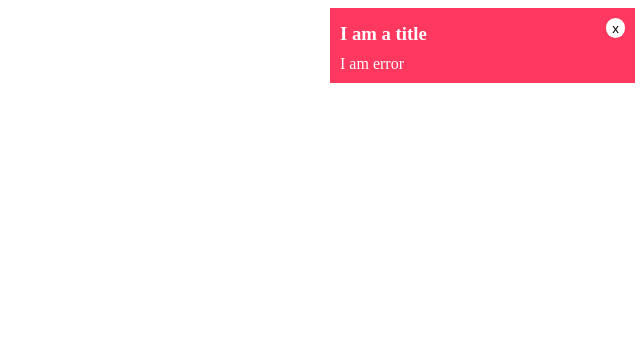
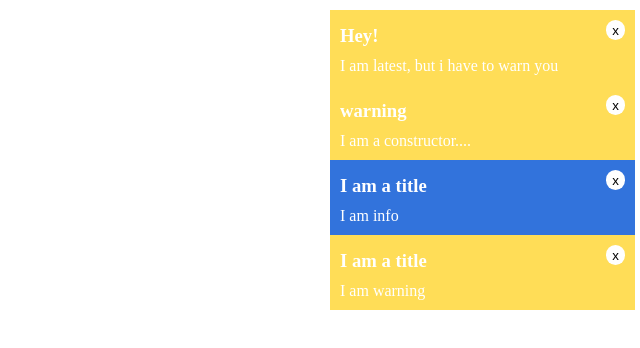
Before and after one commit to sajankumar/angular-notification, a website: page example/index.html in a window 1280 px wide. Shown: the whole page, without its empty margins (640-1280 px from the left). Drawn offline with nearby package versions, Linux system fonts and the light colour scheme; files that its build step writes are made by us from their sources.

Commit message:
notification stack completed

```diff
--- a/example/index.html
+++ b/example/index.html
@@ -14,12 +14,19 @@
 
 <script>
 	angular.module('myApp', ['ri.notify'])
-	.controller('mainCtrl', function (Notification) {
+	.controller('mainCtrl', function (Notification, $timeout) {
 		console.log(Notification)
+		Notification('I am a constructor....', 'warning');
+		//Notification({title: 'I am Main title', message: 'I am a constructor'});
+		$timeout(function(){
+			Notification.warning({message: 'I am latest, but i have to warn you', title: 'Hey!', priority: 1});
+		}, 5000);
+		$timeout(function () {
+					Notification.error({message: 'I am error', title: 'I am a title', priority: 2});
 
+				}, 8000);
 		Notification.info({message: 'I am info', title: 'I am a title'});
 		Notification.warning({message: 'I am warning', title: 'I am a title'});
-		Notification.error({message: 'I am error', title: 'I am a title'});
 	});
 
 </script>
--- a/src/riNotification.js
+++ b/src/riNotification.js
@@ -29,7 +29,9 @@
             delay: 2000,
             category: 'info',
             onClose: undefined,
-            autoClose: false
+            autoClose: false,
+            max: 5,
+            priority: 0
         };
         /**
          * @ngdoc method
@@ -62,6 +64,8 @@
             var type = this.config.category;
             var onClose = this.config.onClose;
             var autoClose = this.config.autoClose;
+            var max = this.config.max;
+            var priority = this.config.priority;
             var elements = [];
 
             /**
@@ -74,36 +78,43 @@
              *          category is the type of the notification that you want to pass.
              */
             var notify = function (args, category) {
+                console.log('constructor', typeof args);
                 var deferred = $q.defer();
                 if (typeof args !== 'object' || args === null) {
-                    args = {message: args};
+                    args = {message: args, title: category || 'Info'};
                 }
                 args.scope = args.scope ? args.scope : $rootScope;
                 args.delay = !angular.isUndefined(args.delay) ? args.delay : delay;
                 args.category = category || args.category || type || 'info';
                 args.onClose = args.onClose ? args.onClose : onClose;
                 args.autoClose = args.autoClose ? args.autoClose : autoClose;
+                args.max = args.max ? args.max : max;
+                args.priority = args.priority ? args.priority : priority;
+
 
                 var processTemplate = function () {
                     var template = $templateCache.get('notification.html');
+                    var lastElemTopPos = 0;
                     console.log('template', template);
                     var scope = args.scope.$new();
                     scope.message = $sce.trustAsHtml(args.message);
                     scope.title = $sce.trustAsHtml(args.title);
-                    scope.type = args.category;
+                    scope.type = args.category.toLowerCase();
                     scope.delay = args.delay;
                     scope.onClose = args.onClose;
 
                     var element = $compile(template)(scope);
+                    element.priority = args.priority;
                     var closeEvent = function (event) {
                         event = event.originalEvent || event;
-                        console.log(event.target, event.currentTarget);
                         if(event.type === 'click' && event.target.id === "closeBtn") {
                             if(scope.onClose) {
                                 scope.$apply(scope.onClose(element));
                             }
+                            lastElemTopPos = parseInt(element[0].offsetTop);
                             element.remove();
                             elements.splice(elements.indexOf(element), 1);
+                            position();
                             scope.$destroy();
                         }
                     };
@@ -126,21 +137,27 @@
 
                     //elements positions.
                     var position = function () {
-                        var elem,elemHeight,
-                        elemWidth,elemPos,elemLastPosition;
-                        for(var i = elements.length - 1; i >=0; i--) {
+                        elements.sort(function (a,b) {
+                            return b.priority - a.priority;
+                        });
+                        var elem,elemHeight,lastElemPos = 10;
+                        for(var i = 0; i < elements.length; i++) {
                             elem = elements[i];
                             elemHeight = parseInt(elem[0].offsetHeight);
-                            elemWidth = parseInt(elem[0].offsetWidth);
-                            console.log(elemHeight, elemWidth, elemPos);
-
+                            if( i > 0) {
+                                var pos = elemHeight + lastElemPos;
+                                lastElemPos = pos;
+                                elem.css({'top': pos + 'px'});
+                            }else {
+                                elem.css({'top': 10 + 'px'});
+                            }
                         }
                     };
                     element.addClass(args.category);
                     angular.element(document.querySelector('body')).append(element);
                     elements.push(element);
-                    position();
                     deferred.resolve(scope);
+                    $timeout(position, 0);
                 };
                 processTemplate();
                 return deferred.promise;
@@ -160,7 +177,7 @@
     })
     .run(['$templateCache', function ($templateCache) {
         var template = '<section class="notification {{type}}">';
-        template += '<header class="notifyHeader"><h3 class="notifyTitle" ng-show="title" ng-bind-html="title"></h3>';
+        template += '<header class="notifyHeader"><h3 class="notifyTitle" ng-bind-html="title"></h3>';
         template += '<button class="delete" id="closeBtn">x</button>';
         template += '</header>';
         template += '<div class="message" ng-bind-html="message"> </div>';
--- a/src/riNotificationStyle.less
+++ b/src/riNotificationStyle.less
@@ -4,6 +4,7 @@
   position: absolute;
   right: 5px;
   padding: 10px;
+  top: 10px;
   .notifyHeader {
     display: flex;
     .notifyTitle {
```
Also changed, not shown: src/css/build.css.
